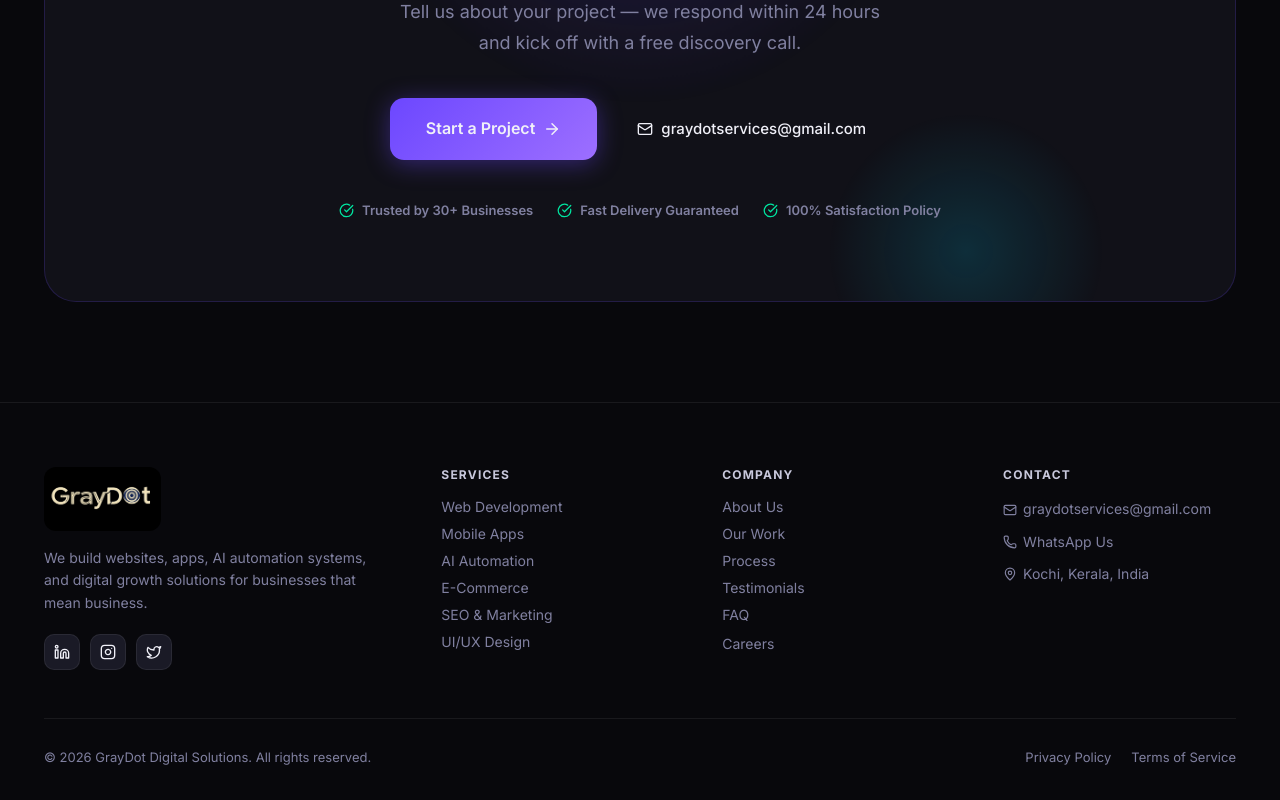
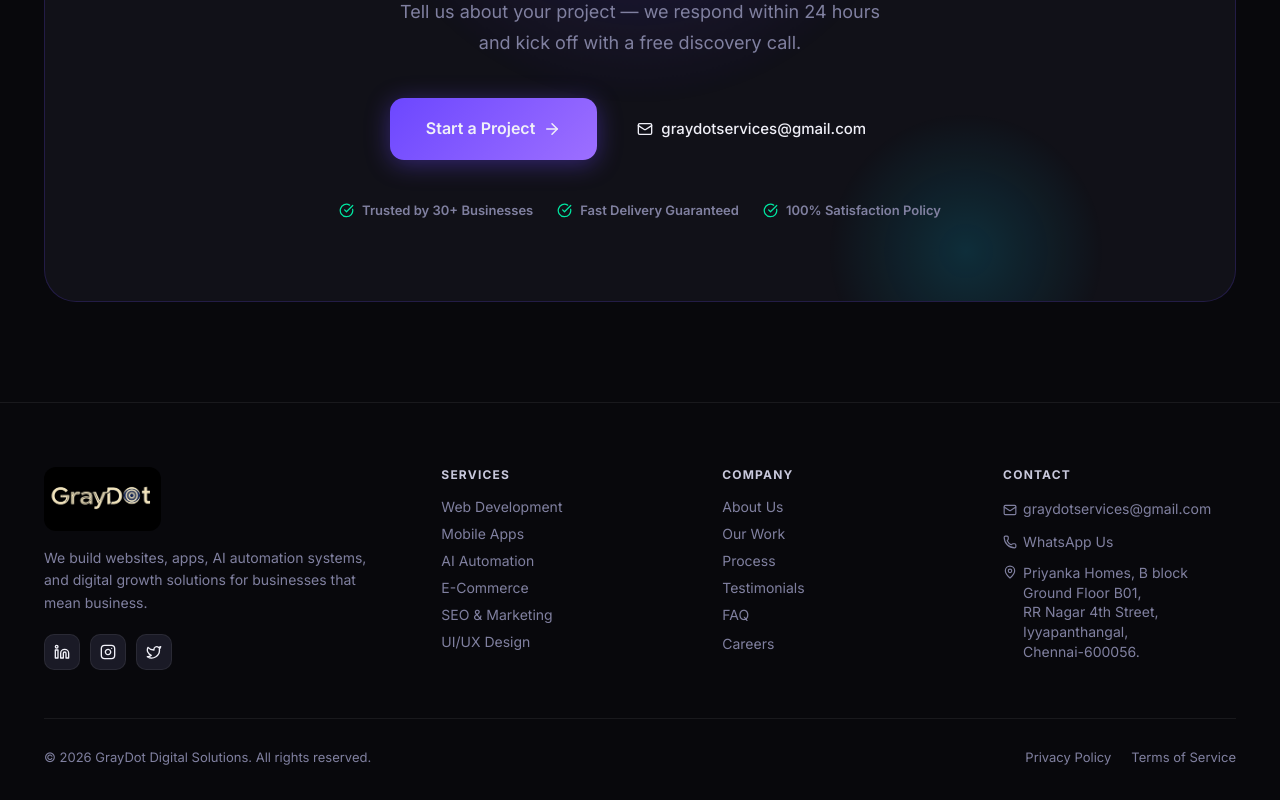
Before and after one commit to devaprakashj/graydot-crm, a React (Vite) app: page / in a window 1280 px wide. Shown: the part 7532-8332 px from the top of the page. Built offline with nearby package versions, Linux system fonts and the light colour scheme; the HTML template or start-up script is replaced by a standard one.

Commit message:
fix: update address in footer to Chennai office

```diff
--- a/src/components/landing/Footer.tsx
+++ b/src/components/landing/Footer.tsx
@@ -92,8 +92,11 @@ const Footer: React.FC = () => {
                 </a>
               </li>
               <li>
-                <span style={{ display: 'flex', alignItems: 'center', gap: 6, color: 'var(--gd-muted)', fontSize: 14 }}>
-                  <MapPin size={14} /> Kochi, Kerala, India
+                <span style={{ display: 'flex', alignItems: 'flex-start', gap: 6, color: 'var(--gd-muted)', fontSize: 14, lineHeight: '1.4' }}>
+                  <MapPin size={14} style={{ flexShrink: 0, marginTop: 2 }} />
+                  Priyanka Homes, B block Ground Floor B01,<br />
+                  RR Nagar 4th Street, Iyyapanthangal,<br />
+                  Chennai-600056.
                 </span>
               </li>
             </ul>
```
